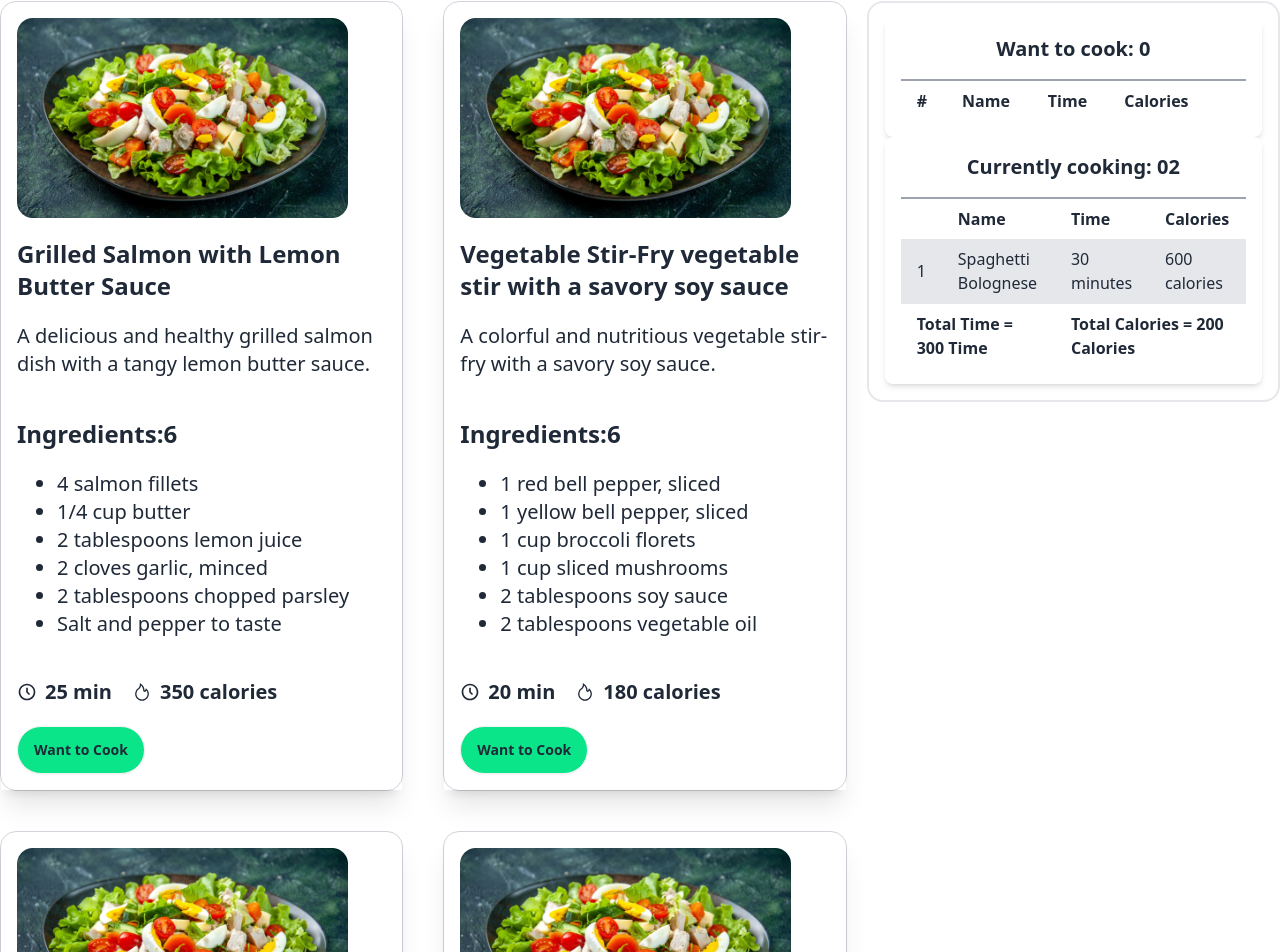
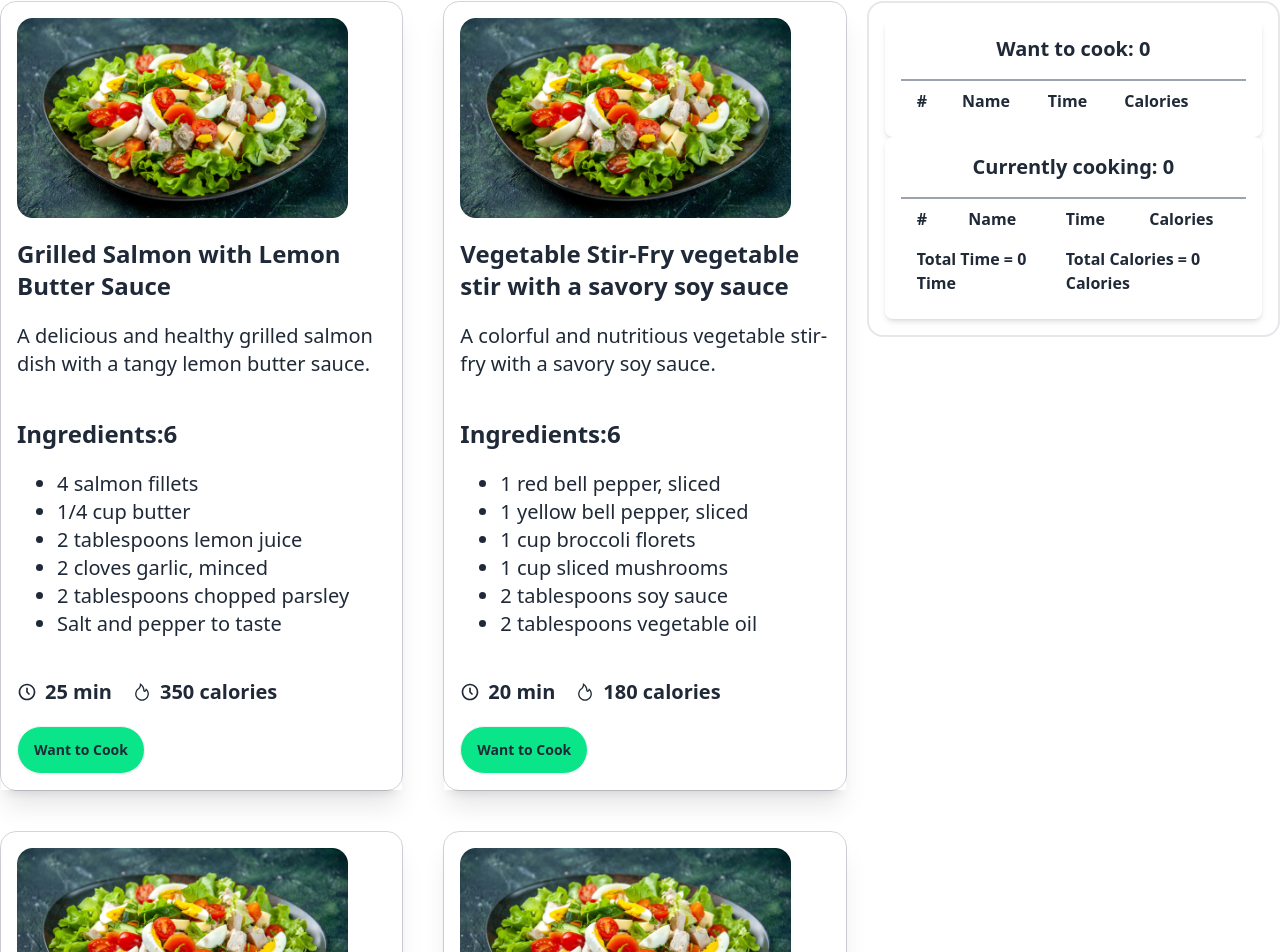
Before and after one commit to protap1100/Chefs-Table, a React (Vite) app: page / in a window 1280 px wide. Shown: the part 903-1855 px from the top of the page. Built offline with nearby package versions, Linux system fonts and the light colour scheme.

Commit message:
currently cooking section added

```diff
--- a/src/Components/Recipe_Components/CurrentlyCooking.jsx
+++ b/src/Components/Recipe_Components/CurrentlyCooking.jsx
@@ -1,30 +1,32 @@
-const CurrentlyCooking = () => {
+const CurrentlyCooking = ({ handleCooking }) => {
     return (
         <div>
             <div className="bg-white shadow-md rounded-lg p-4">
-            <h2 className="text-xl font-bold mb-4 text-center">Currently cooking: 02</h2>
-            <div className="border border-gray-400" ></div>
+                <h2 className="text-xl font-bold mb-4 text-center">Currently cooking: {handleCooking.length}</h2>
+                <div className="border border-gray-400"></div>
                 <table className="w-full">
                     <thead>
                         <tr>
-                        <th className="py-2 px-4  text-left"></th>
+                            <th className="py-2 px-4  text-left">#</th>
                             <th className="py-2 px-4  text-left">Name</th>
                             <th className="py-2 px-4  text-left">Time</th>
                             <th className="py-2 px-4  text-left">Calories</th>
                         </tr>
                     </thead>
                     <tbody>
-                    <tr  className="bg-gray-200">
-                        <td className="py-2 px-4 border-b">1</td>
-                        <td className="py-2 px-4 border-b">Spaghetti Bolognese</td>
-                        <td className="py-2 px-4 border-b">30 minutes</td>
-                        <td className="py-2 px-4 border-b">600 calories</td>
+                        {handleCooking.map((recipe, index) => (
+                            <tr key={index} className="bg-gray-200">
+                                <td className="py-2 px-4 border-b">{index + 1}</td>
+                                <td className="py-2 px-4 border-b">{recipe.recipeName}</td>
+                                <td className="py-2 px-4 border-b">{recipe.preparingTime}</td>
+                                <td className="py-2 px-4 border-b">{recipe.calories}</td>
                             </tr>
+                        ))}
                     </tbody>
                     <tfoot>
                         <tr>
-                        <td colSpan={2} className="py-2 px-4 font-bold">Total Time = 300 Time</td>
-                        <td colSpan={2} className="py-2 px-4 font-bold">Total Calories = 200 Calories</td>
+                            <td colSpan={2} className="py-2 px-4 font-bold">Total Time = {handleCooking.reduce((acc, curr) => acc + parseInt(curr.preparingTime), 0)} Time</td>
+                            <td colSpan={2} className="py-2 px-4 font-bold">Total Calories = {handleCooking.reduce((acc, curr) => acc + parseInt(curr.calories), 0)} Calories</td>
                         </tr>
                     </tfoot>
                 </table>
--- a/src/Components/Recipe_Components/WantToCook.jsx
+++ b/src/Components/Recipe_Components/WantToCook.jsx
@@ -1,6 +1,15 @@
+import { useState } from 'react';
 import CurrentlyCooking from "./CurrentlyCooking";
 
 const WantToCook = ({ cooks }) => {
+    const [curCooking, setCurCooking] = useState([]);
+
+    const handleCooking = (recipe) => {
+        const newCurCooking = [...curCooking, recipe];
+        setCurCooking(newCurCooking);
+        console.log(newCurCooking);
+    };
+
     return (
         <div className="border-2 rounded-2xl p-4">
             <div className="bg-white shadow-md rounded-lg p-4">
@@ -24,7 +33,7 @@ const WantToCook = ({ cooks }) => {
                                 <td className="py-2 px-4 border-b">{preparingTime}</td>
                                 <td className="py-2 px-4 border-b">{calories}</td>
                                 <td className="py-2 px-4 border-b">
-                                    <button className="bg-green-500 text-white px-4 py-2 rounded-md">
+                                    <button className="bg-green-500 text-white px-4 py-2 rounded-md" onClick={() => handleCooking(cooks[index])}>
                                         Preparing
                                     </button>
                                 </td>
@@ -34,7 +43,7 @@ const WantToCook = ({ cooks }) => {
                 </table>
             </div>
             <div>
-                <CurrentlyCooking />
+                <CurrentlyCooking handleCooking={curCooking} />
             </div>
         </div>
     );
```
Lines whose indentation alone changed are shown as unchanged.
